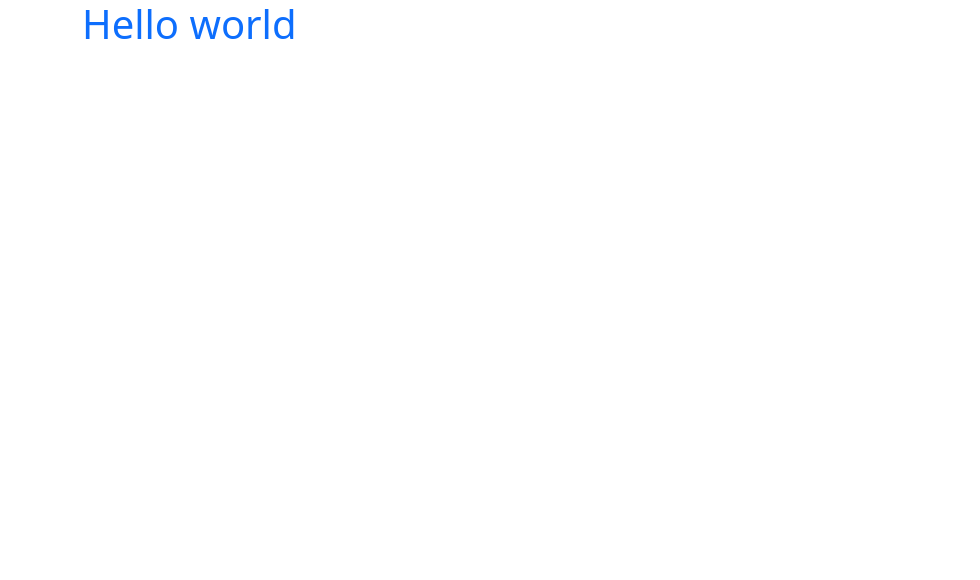
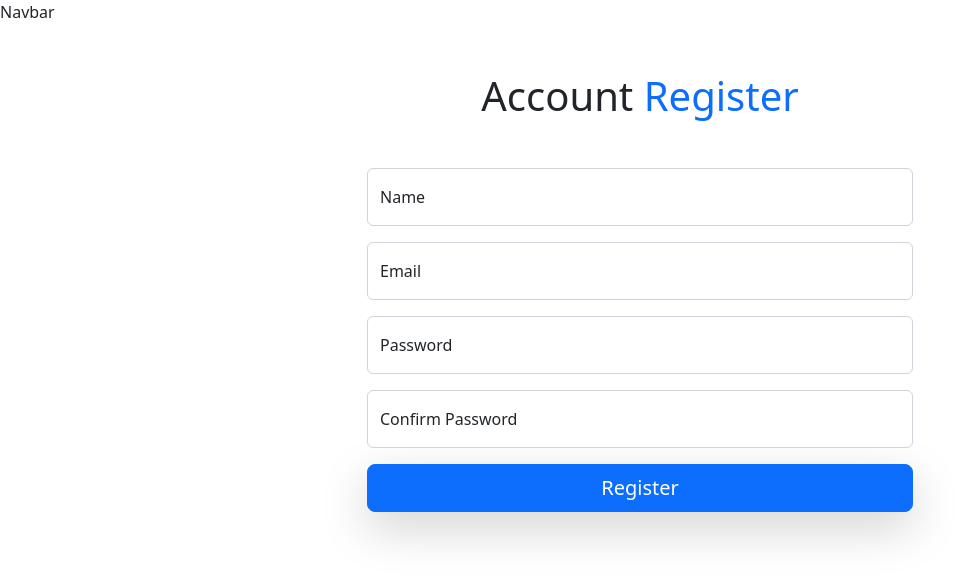
Before and after one commit to chihebchabou/project-f3, a React (Create React App) app in the folder frontend/: page /register in a window 1280 px wide. Shown: the top 580 px of the page, without its empty margins (0-980 px from the left). Built offline with nearby package versions, Linux system fonts and the light colour scheme.

Commit message:
login & register ui

```diff
--- a/frontend/src/App.js
+++ b/frontend/src/App.js
@@ -1,11 +1,31 @@
 import { Fragment } from 'react';
+import { BrowserRouter as Router, Routes, Route } from 'react-router-dom';
+
+import 'react-toastify/dist/ReactToastify.css';
+import { ToastContainer } from 'react-toastify';
+
+// components
+import Navbar from './components/Navbar';
+import Dashboard from './pages/Dashboard';
+import Register from './pages/Register';
+import Login from './pages/Login';
 
 function App() {
   return (
     <Fragment>
-      <div className="container">
-        <h1 className="text-primary">Hello world</h1>
-      </div>
+      <Router>
+        <Navbar />
+        <div className="container">
+          <div className="row">
+            <Routes>
+              <Route path="/" element={<Dashboard />} />
+              <Route path="/login" element={<Login />} />
+              <Route path="/register" element={<Register />} />
+            </Routes>
+          </div>
+        </div>
+      </Router>
+      <ToastContainer />
     </Fragment>
   );
 }
--- /dev/null
+++ b/frontend/src/components/Navbar.jsx
@@ -0,0 +1,7 @@
+import React from 'react';
+
+const Navbar = () => {
+  return <div>Navbar</div>;
+};
+
+export default Navbar;
--- /dev/null
+++ b/frontend/src/pages/Dashboard.jsx
@@ -0,0 +1,5 @@
+const Dashboard = () => {
+  return <div>Dashboard</div>;
+};
+
+export default Dashboard;
--- /dev/null
+++ b/frontend/src/pages/Login.jsx
@@ -0,0 +1,64 @@
+import { useState } from 'react';
+
+const Login = () => {
+  const [formData, setFormData] = useState({
+    email: '',
+    password: '',
+  });
+
+  // Destruct form data
+  const { email, password } = formData;
+
+  const onChange = e =>
+    setFormData({ ...formData, [e.target.name]: e.target.value });
+
+  const onSubmit = e => {
+    e.preventDefault();
+  };
+
+  return (
+    <div className="col-md-6 offset-md-3 pt-5">
+      <h1 className="text-center mb-5">
+        Account <span className="text-primary">Login</span>
+      </h1>
+      <form onSubmit={onSubmit}>
+        <div className="form-floating mb-3">
+          <input
+            type="email"
+            name="email"
+            value={email}
+            onChange={onChange}
+            id="email"
+            className="form-control"
+            placeholder="Email"
+          />
+          <label htmlFor="email" className="form-label mb-1">
+            Email
+          </label>
+        </div>
+        <div className="form-floating mb-3">
+          <input
+            type="password"
+            name="password"
+            value={password}
+            onChange={onChange}
+            id="password"
+            className="form-control"
+            placeholder="Password"
+          />
+          <label htmlFor="password" className="form-label mb-1">
+            Password
+          </label>
+        </div>
+
+        <div className="d-grid gap-2">
+          <button type="submit" className="btn btn-lg btn-primary shadow-lg">
+            Login
+          </button>
+        </div>
+      </form>
+    </div>
+  );
+};
+
+export default Login;
--- /dev/null
+++ b/frontend/src/pages/Register.jsx
@@ -0,0 +1,99 @@
+import { useState, useEffect } from 'react';
+import { toast } from 'react-toastify';
+
+const Register = () => {
+  const [formData, setFormData] = useState({
+    name: '',
+    email: '',
+    password: '',
+    password2: '',
+  });
+
+  // Destruct form data
+  const { name, email, password, password2 } = formData;
+
+  const onChange = e =>
+    setFormData({ ...formData, [e.target.name]: e.target.value });
+
+  const onSubmit = e => {
+    e.preventDefault();
+    if (password !== password2) {
+      toast.error('Password do not match');
+    } else {
+      return;
+    }
+  };
+
+  return (
+    <div className="col-md-6 offset-md-3 pt-5">
+      <h1 className="text-center mb-5">
+        Account <span className="text-primary">Register</span>
+      </h1>
+      <form onSubmit={onSubmit}>
+        <div className="form-floating mb-3">
+          <input
+            type="text"
+            name="name"
+            value={name}
+            onChange={onChange}
+            id="name"
+            className="form-control"
+            placeholder="Name"
+          />
+          <label htmlFor="name" className="form-label mb-1">
+            Name
+          </label>
+        </div>
+        <div className="form-floating mb-3">
+          <input
+            type="email"
+            name="email"
+            value={email}
+            onChange={onChange}
+            id="email"
+            className="form-control"
+            placeholder="Email"
+          />
+          <label htmlFor="email" className="form-label mb-1">
+            Email
+          </label>
+        </div>
+        <div className="form-floating mb-3">
+          <input
+            type="password"
+            name="password"
+            value={password}
+            onChange={onChange}
+            id="password"
+            className="form-control"
+            placeholder="Password"
+          />
+          <label htmlFor="password" className="form-label mb-1">
+            Password
+          </label>
+        </div>
+        <div className="form-floating mb-3">
+          <input
+            type="password"
+            name="password2"
+            value={password2}
+            onChange={onChange}
+            id="password2"
+            className="form-control"
+            placeholder="Confirm Password"
+          />
+          <label htmlFor="password2" className="form-label mb-1">
+            Confirm Password
+          </label>
+        </div>
+        <div className="d-grid gap-2">
+          <button type="submit" className="btn btn-lg btn-primary shadow-lg">
+            Register
+          </button>
+        </div>
+      </form>
+    </div>
+  );
+};
+
+export default Register;
```
